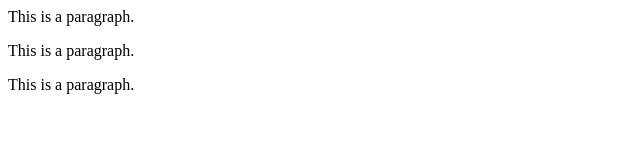
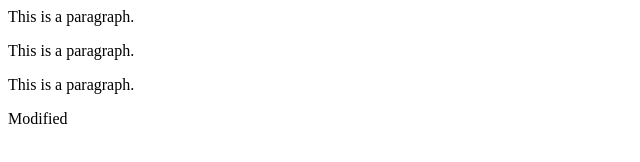
Before and after one commit to sahilthool/JenkinsDemo, a plain HTML site: page index.html in a window 1280 px wide. Shown: the full height of the page, 0-640 px from the left. Drawn offline with Linux system fonts and the light colour scheme.

Commit message:
Update index.html

```diff
--- a/index.html
+++ b/index.html
@@ -4,6 +4,7 @@
 <p>This is a paragraph.</p>
 <p>This is a paragraph.</p>
 <p>This is a paragraph.</p>
+<p>Modified</p>
 
 </body>
 </html>
```
